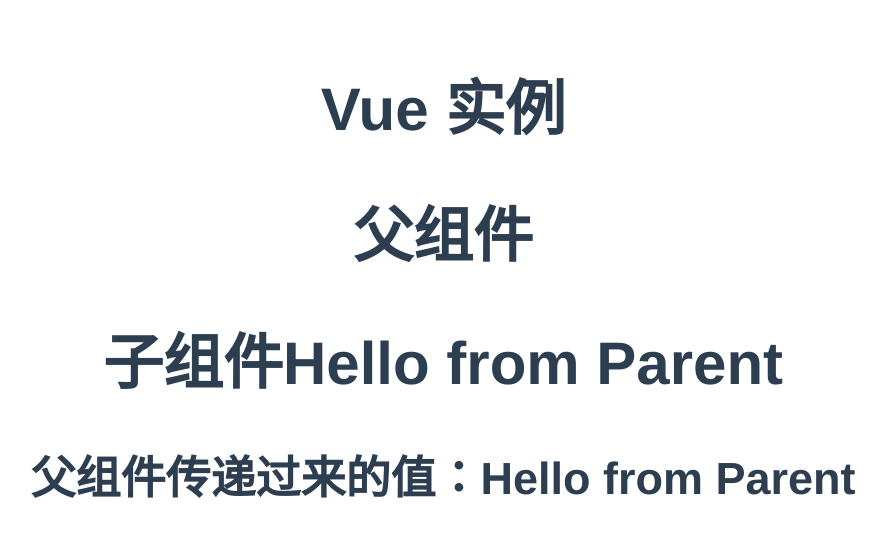
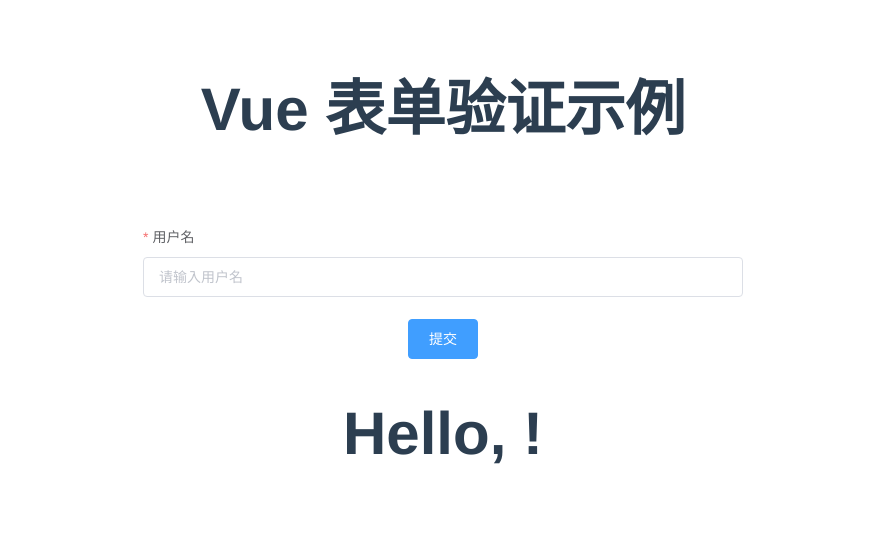
Before and after one commit to Carlmose/demo1, a Vue app: page / in a window 1280 px wide. Shown: the top 536 px of the page, without its empty margins (197-1083 px from the left). Built offline with nearby package versions, Linux system fonts and the light colour scheme.

Commit message:
Revert "learn props"
This reverts commit 500b5cb95e477185cc2694c2c23ad236c4ec29ef.

```diff
--- a/src/App.vue
+++ b/src/App.vue
@@ -1,21 +1,17 @@
 <template>
   <div id="app">
-    <h1>Vue 实例</h1>
-    <FatherVue />
+    <h1>Vue 表单验证示例</h1>
+    <FormExample />
   </div>
 </template>
 
 <script>
-
-// import LearnComponents from './components/LearnComponents.vue';
-import FatherVue from './components/LearnProps/FatherVue.vue'
-// import TableExample from './components/TableExample.vue';
-// import FormExample from './components/FormExample.vue';
+import FormExample from './components/FormExample.vue';
 
 export default {
   name: 'App',
   components: {
-    FatherVue
+    FormExample
   }
 };
 </script>
--- a/src/components/LearnProps/FatherVue.vue
+++ /dev/null
@@ -1,20 +0,0 @@
-<!-- 通过 Prop 向子组件传递数据 -->
-<template>
-    <div>
-        <h1>父组件</h1>
-        <SonVue :msg="message"></SonVue>
-    </div>
-</template>
-<script>
-import SonVue from './SonVue.vue';
-export default {
-    components: {
-        SonVue,
-    },
-    data() {
-        return {
-            message: 'Hello from Parent'  // 父组件的数据
-        };
-    },
-}
-</script>
--- a/src/components/LearnProps/SonVue.vue
+++ /dev/null
@@ -1,11 +0,0 @@
-<template>
-    <div>
-        <h1>子组件{{ msg }}</h1>
-        <h2>父组件传递过来的值：{{ msg }}</h2>
-    </div>
-</template>
-<script>
-export default {
-    props: ['msg']
-}
-</script>
--- a/src/main.js
+++ b/src/main.js
@@ -1,19 +1,11 @@
-// 引入Vue.js库
 import Vue from 'vue';
-// 引入element-ui组件库
-import ElementUI from 'element-ui';
-// 引入element-ui的css样式
-import 'element-ui/lib/theme-chalk/index.css';
-// 根组件
 import App from './App.vue';
 
-//关闭生产环境下的提示信息，通常用在生产环境中以避免在控制台打印出不必要的警告。
+// 引入 Element UI 样式和组件
+import 'element-ui/lib/theme-chalk/index.css';
+
 Vue.config.productionTip = false;
-//全局注册Element UI组件库
-Vue.use(ElementUI);
 
-//创建Vue实例
 new Vue({
-  el: '#app',
-  render: h => h(App)
-});
+  render: h => h(App),
+}).$mount('#app');
```
Also changed, not shown: src/components/LearnComponents.vue (deleted, +0 -14 lines), src/components/TableExample.vue (deleted, +0 -37 lines).
